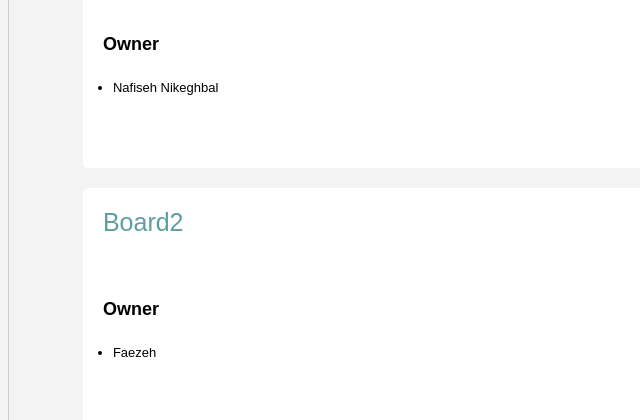
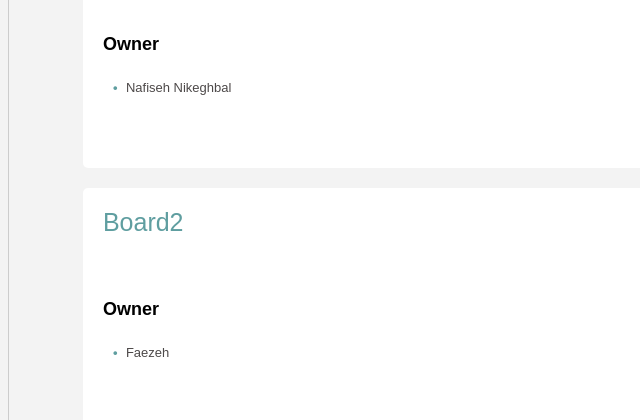
Before and after one commit to part-cadet/todo-server, a website: page boards.html in a window 1280 px wide. Shown: the part 150-570 px from the top of the page, 0-640 px from the left. Drawn offline with Linux system fonts and the light colour scheme.

Commit message:
bullet change

```diff
--- a/assets/scss/_boards.scss
+++ b/assets/scss/_boards.scss
@@ -103,26 +103,39 @@ $primaryColor: cadetblue;
                     margin-bottom: 2px;
                     font-size: 18px;
 
-                    @include breakpoint(small) {
-                        // padding-left: 40px;
-                        align-self: center;
-                        align-content: center;
-                    }
+                    // @include breakpoint(small) {
+                    //     // padding-left: 40px;
+                    //     align-self: center;
+                    //     align-content: center;
+                    // }
 
 
                 }
 
 
                 ul {
-                    padding: 10px;
+                     padding: 10px;
                     margin-top: 15px;
                     font-size: 13px;
+                    color: rgb(77, 73, 73);
+                    list-style: none;
+                    list-style-position: inside;
 
-                    @include breakpoint(small) {
-                        // padding-left: 45px;
-                        align-self: center;
-                    }
+                    // @include breakpoint(small) {
+                    //     // padding-left: 45px;
+                    //     align-self: center;
+                    // }
 
+                }
+
+                li::before {
+                    content: "\2022";
+                    color:$primaryColor;
+                    font-weight: bold;
+                    // font-size: 27px;
+                    display: inline-block;
+                    width:1em;
+                    margin-left:0em
                 }
 
             }
```
Also changed, not shown: assets/css/style.css.
